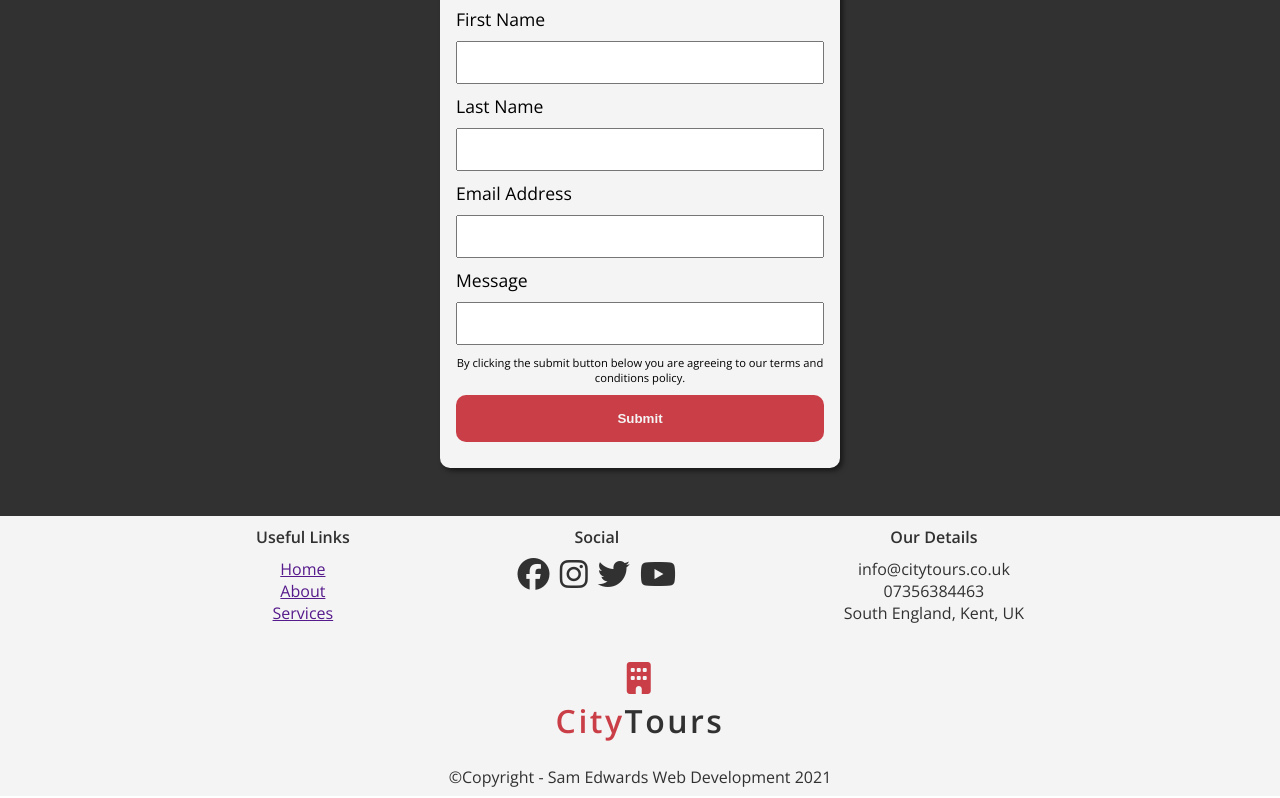
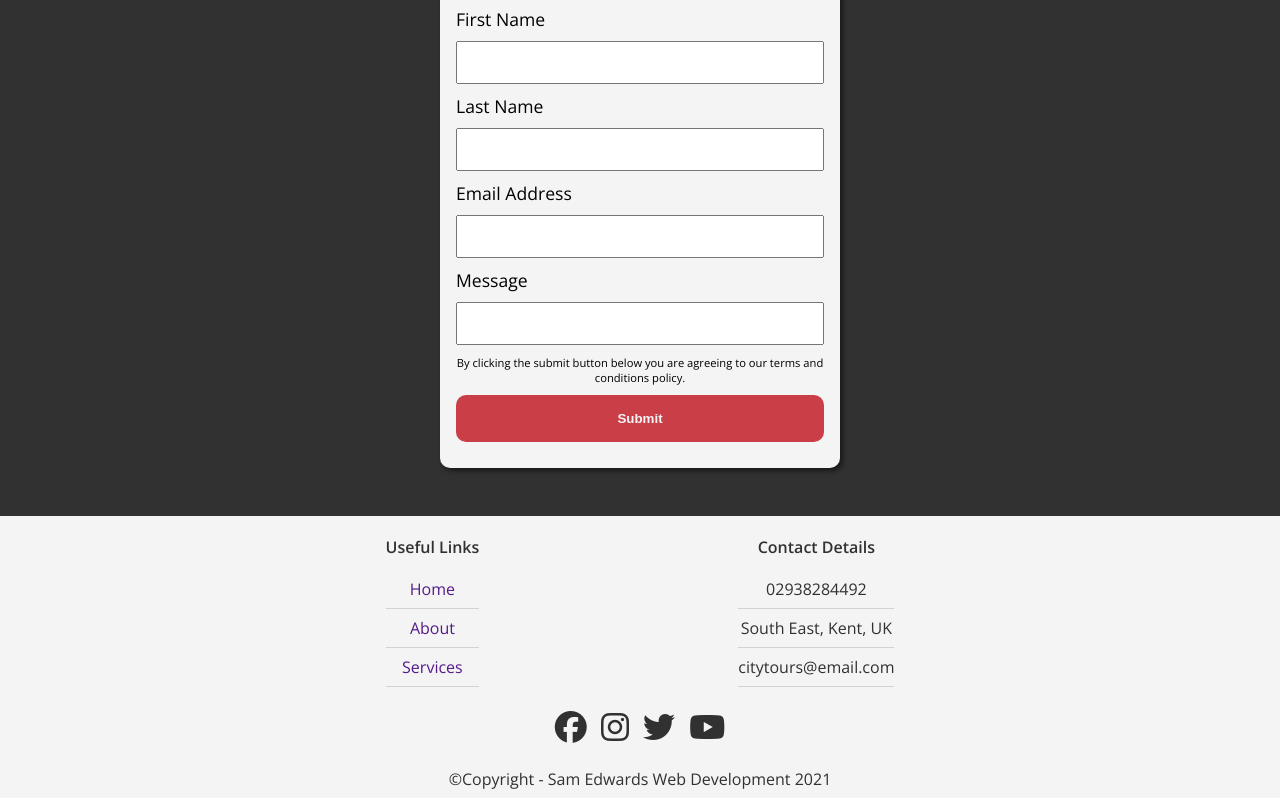
Before and after one commit to samueledwardswebdev/citytours, a plain HTML site: page index.html in a window 1280 px wide. Shown: the part 2438-3236 px from the top of the page. Drawn offline with nearby package versions, Linux system fonts and the light colour scheme.

Commit message:
new again

```diff
--- a/css/style.css
+++ b/css/style.css
@@ -328,32 +328,33 @@ footer {
 footer .container {
   background: var(--off-white);
   display: flex;
-  justify-content: space-between;
+  justify-content: space-around;
   width: 60%;
-  margin: auto;
+  margin: 0 auto;
+  text-align: center;
 }
+
 
 footer .container h4 {
   text-align: center;
-  margin: 10px 0;
+  margin: 20px 0;
 }
 
 footer .container ul {
   list-style: none;
   text-align: left;
+
 }
 
 footer .container ul li {
   text-align: center;
+  margin: 8px 0;
+  padding-bottom: 8px;
+  border-bottom: 1px solid lightgray;
 }
 
-footer .container i {
-  margin: 0 3px;
-  transition: 0.5s ease all;
-}
-
-footer .container i:hover {
-  color: var(--primary-color);
+footer .container .box a {
+  text-decoration: none;
 }
 
 footer h1 {
@@ -369,6 +370,21 @@ footer h1 i{
 footer p {
   text-align: center;
   padding: 0.5rem;
+}
+
+.social {
+  color: var(--dark-color);
+  text-align: center;
+  padding: 1rem;
+}
+
+.social i {
+  padding: 0 5px;
+  transition: all ease 0.5s;
+}
+
+.social i:hover {
+  color: var(--primary-color);
 }
 
 
--- a/index.html
+++ b/index.html
@@ -133,22 +133,20 @@
         </ul>
       </div>
       <div class="box">
-        <h4>Social</h4>
-        <i class="fab fa-facebook fa-2x"></i>
-        <i class="fab fa-instagram fa-2x"></i>
-        <i class="fab fa-twitter fa-2x"></i>
-        <i class="fab fa-youtube fa-2x"></i>
-      </div>
-      <div class="box">
-        <h4>Our Details</h4>
+        <h4>Contact Details</h4>
         <ul>
-          <li>info@citytours.co.uk</li>
-          <li>07356384463</li>
-          <li>South England, Kent, UK</li>
+          <li>02938284492</li>
+          <li>South East, Kent, UK</li>
+          <li>citytours@email.com</li>
         </ul>
       </div>
     </div>
-    <h1><i class="fas fa-building"></i><br><span>City</span>Tours</h1>
+    <div class="social">
+      <i class="fab fa-facebook fa-2x"></i>
+      <i class="fab fa-instagram fa-2x"></i>
+      <i class="fab fa-twitter fa-2x"></i>
+      <i class="fab fa-youtube fa-2x"></i>
+    </div>
     <p>&copy;Copyright - Sam Edwards Web Development 2021</p>
   </footer>
 </body>
```
